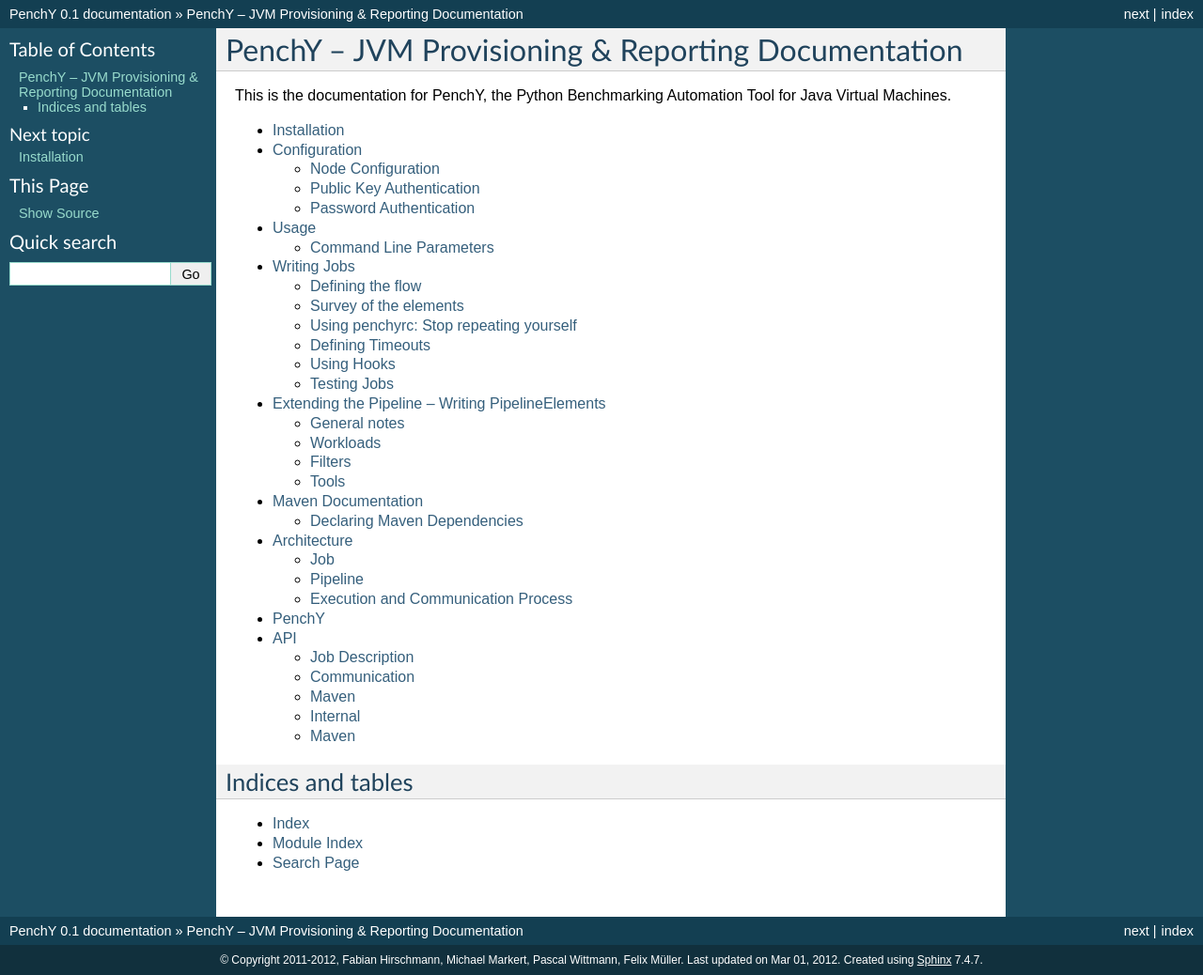
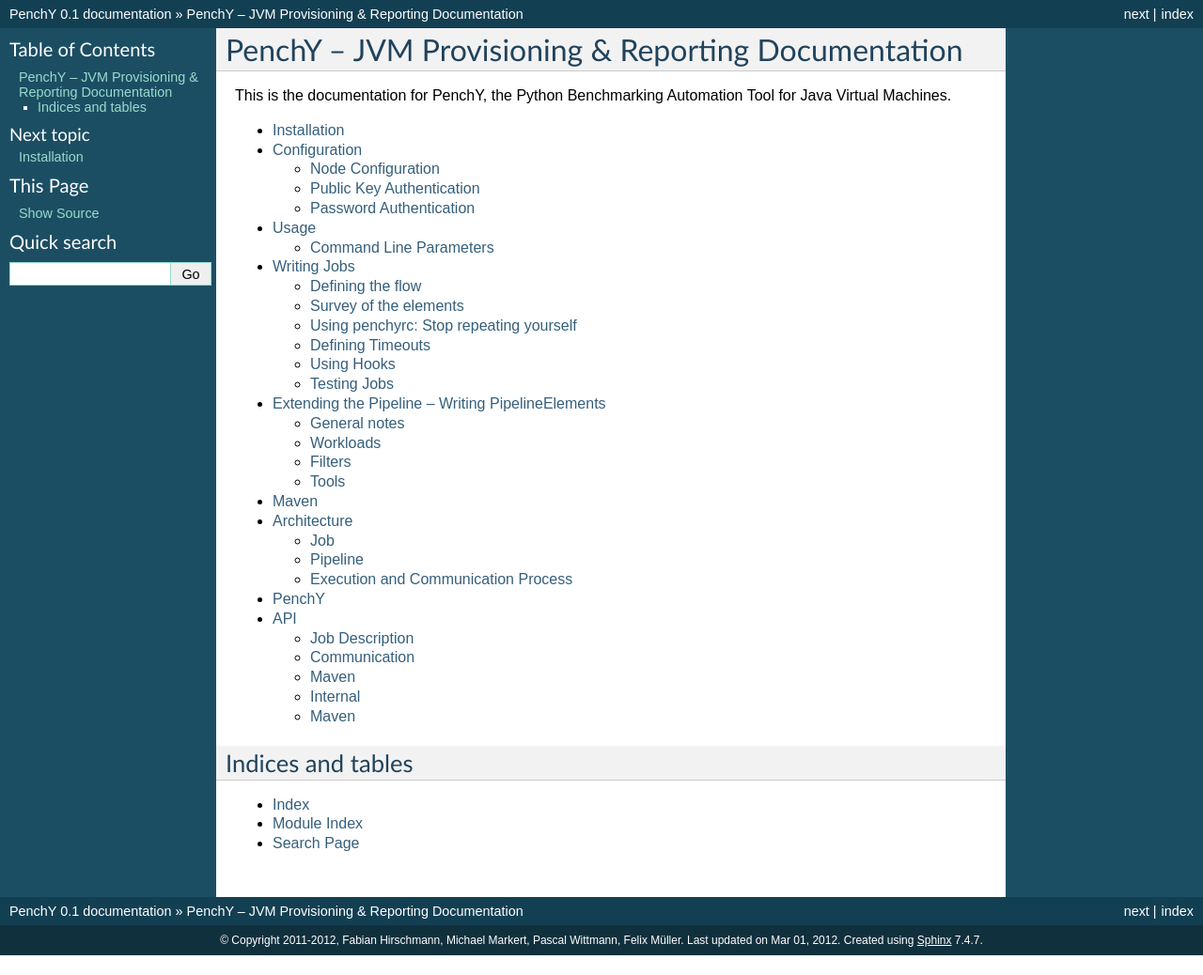
Before and after one commit to fhirschmann/penchy, a Sphinx documentation site: the page built from docs/index.rst, in a window 1280 px wide. Shown: the whole page at 94% size. Built offline with Sphinx 7.4.7, drawn with Linux system fonts in a browser that asks for light colours; formulas are drawn with MathJax 3; after the commit the page ends 1017 px from its top, so only the background shows below that.

Commit message:
removed mavendoc subpara

```diff
--- a/docs/maven.rst
+++ b/docs/maven.rst
@@ -1,10 +1,8 @@
-Maven Documentation
-===================
+Maven
+=====
 PenchY is using Maven to handle dependencies which Workloads
 might have.
 
-Declaring Maven Dependencies
-----------------------------
 Maven dependencies can be declared using the `MavenDependeny` module:
 
 .. autoclass:: penchy.maven.MavenDependency
```
